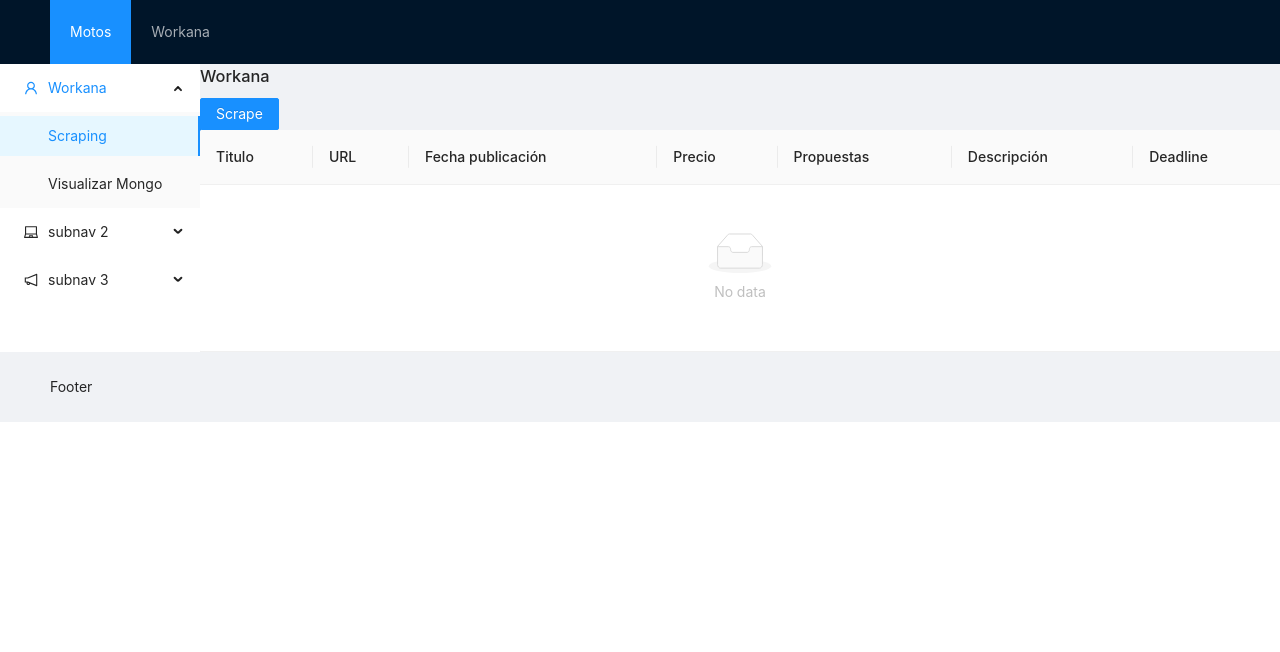
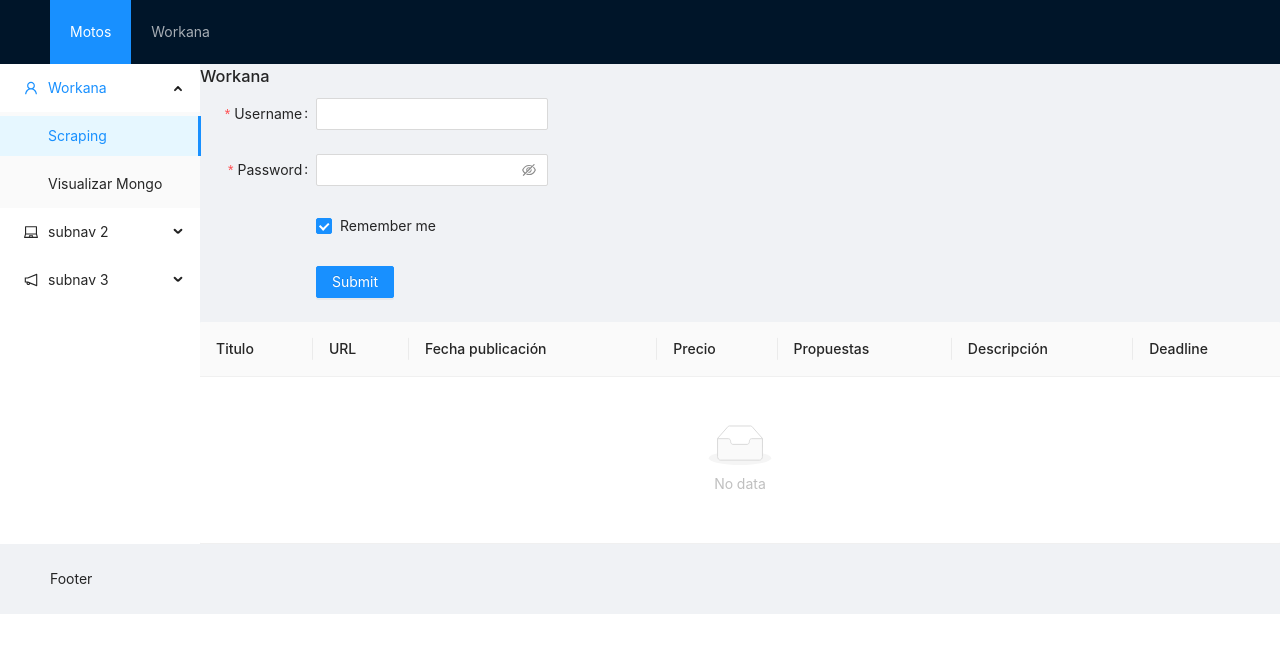
Before and after one commit to KarlHeitmann/megascraper, a React (Create React App) app in the folder client/: page /workana in a window 1280 px wide. Shown: the top 652 px of the page. Built offline with nearby package versions, Linux system fonts and the light colour scheme.

Commit message:
agregado formulario copy paste

```diff
--- a/client/src/pages/workana_jobs.jsx
+++ b/client/src/pages/workana_jobs.jsx
@@ -2,10 +2,22 @@
 import {
   Table,
   Button,
+  Row,
+  Col,
+  Input,
+  Form, Checkbox
 } from 'antd';
 import axios from 'axios';
 
 import workana_jobs_columns from '../table_columnas/workana_jobs';
+
+const layout = {
+  labelCol: { span: 8 },
+  wrapperCol: { span: 16 },
+};
+const tailLayout = {
+  wrapperCol: { offset: 8, span: 16 },
+};
 
 function WorkanaJobs(props) {
   const [workana_jobs, setWorkanaJobs] = useState([])
@@ -22,16 +34,76 @@
       })
   }
 
+  const onInputChange = (text) => {
+    console.log(text)
+  }
+
+  const onFinish = values => {
+    console.log('Success:', values);
+  };
+
+  const onFinishFailed = errorInfo => {
+    console.log('Failed:', errorInfo);
+  };
+
   return(
     <>
       <h1 className="title">Workana</h1>
+      <Row>
+        <Col>
+          <Form
+            {...layout}
+            name="basic"
+            initialValues={{ remember: true }}
+            onFinish={onFinish}
+            onFinishFailed={onFinishFailed}
+          >
+            <Form.Item
+              label="Username"
+              name="username"
+              rules={[{ required: true, message: 'Please input your username!' }]}
+            >
+              <Input />
+            </Form.Item>
+
+            <Form.Item
+              label="Password"
+              name="password"
+              rules={[{ required: true, message: 'Please input your password!' }]}
+            >
+              <Input.Password />
+            </Form.Item>
+
+            <Form.Item {...tailLayout} name="remember" valuePropName="checked">
+              <Checkbox>Remember me</Checkbox>
+            </Form.Item>
+
+            <Form.Item {...tailLayout}>
+              <Button type="primary" htmlType="submit">
+                Submit
+              </Button>
+            </Form.Item>
+          </Form>
+          {/* <Input
+            addonBefore="https://"
+            addonAfter=".com"
+            defaultValue="workana"
+            onChange={onInputChange}
+            />
           <Button
             type="primary"
             onClick={onBtnScrape}
             >
             Scrape
-      </Button>
+          </Button> */}
+
+        </Col>
+      </Row>
+      {/* <Row>
+        <Col> */}
           <Table dataSource={workana_jobs} columns={workana_jobs_columns} />
+        {/* </Col>
+      </Row> */}
     </>
   )
 }
```
Lines whose indentation alone changed are shown as unchanged.
